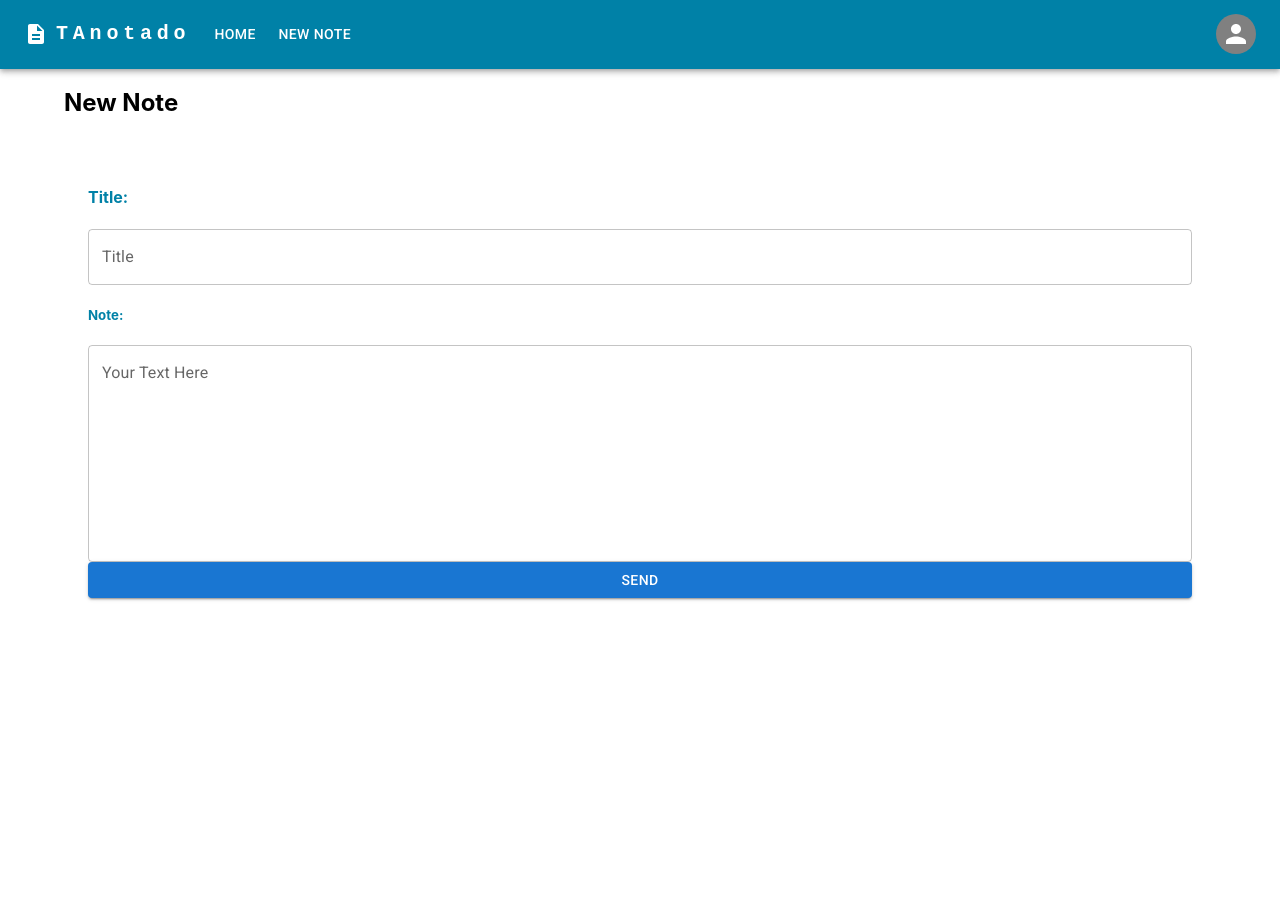
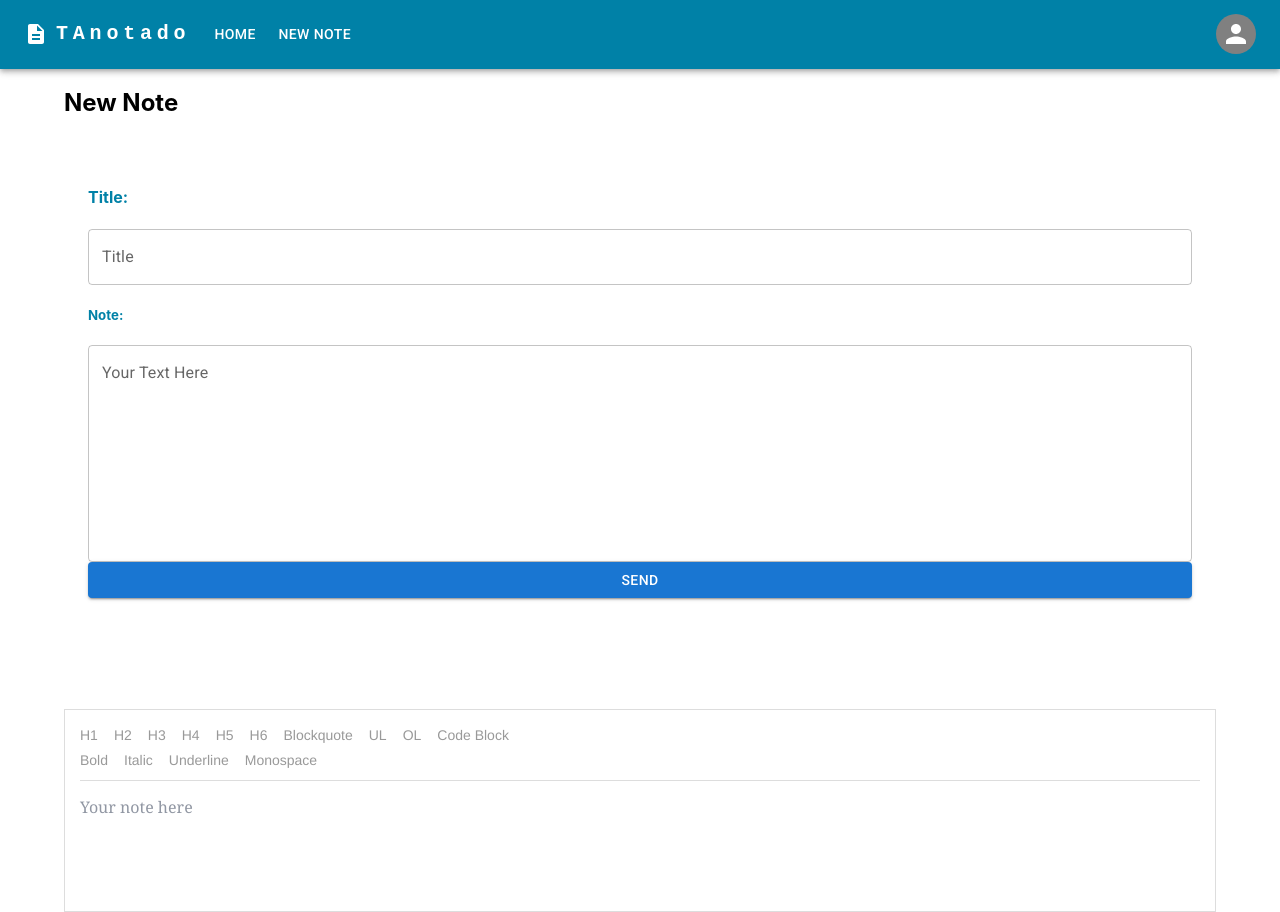
Before and after one commit to Vsa1410/tanotado-front, a React (Create React App) app: page /newnote in a window 1280 px wide. Before the commit the page ends 800 px from the top, so only its background shows below. Built offline with nearby package versions, Linux system fonts and the light colour scheme.

Commit message:
Backup and trying to implement a rich Text Editor from Draft

```diff
--- a/src/screens/Notes/index/index.js
+++ b/src/screens/Notes/index/index.js
@@ -83,6 +83,7 @@ function NotesScreen (){
                         date={dayjs(note.date).format('DD/MM/YYYY')}
                         title={note.title}
                         body={note.body}
+                        id={note._id}
                         />
                         ))}
                     </Grid>
--- a/src/screens/Notes/index/notescard/index.js
+++ b/src/screens/Notes/index/notescard/index.js
@@ -1,8 +1,18 @@
 import React, { Fragment } from "react";
 import dayjs from 'dayjs'
 import {Grid, Button, CardContent, Typography, Card, CardActions} from '@mui/material'
+import {useState} from 'react'
+import axios from "axios";
+import baseURL from "../../../../services/api";
+import {Navigate} from 'react-dom'
+
+
 
 function NotesCard(props){
+
+
+
+
     return(
            <Fragment>
 
@@ -23,7 +33,7 @@ function NotesCard(props){
 
                             </CardContent>
                             <CardActions className="date">
-                                <Button size="small">Learn More</Button>
+                                <Button size="small" >See more</Button>
                                 <Typography variant="caption text">
                                     {props.date}
 
--- a/src/screens/Notes/newnotes/index.js
+++ b/src/screens/Notes/newnotes/index.js
@@ -5,12 +5,14 @@ import 'draft-js/dist/Draft.css';
 import MyEditor from "./note";
 import EditorComponent from "./note";
 import NoteText from "./note";
+import RichEditorExample from "./note/richEditor";
 
 function NewNote(){
     return(
         <Container>
             <h2>New Note</h2>
             <NoteText/>
+            <RichEditorExample/>
         </Container>
 
     )
--- /dev/null
+++ b/src/screens/Notes/newnotes/note/richEditor/index.js
@@ -0,0 +1,206 @@
+import React from "react";
+import ReactDOM from 'react-dom';
+import {Editor, EditorState, RichUtils, getDefaultKeyBinding} from 'draft-js'
+import './richEditor.css';
+
+
+
+      class RichEditorExample extends React.Component {
+        constructor(props) {
+          super(props);
+          this.state = {editorState: EditorState.createEmpty()};
+
+          this.focus = () => this.refs.editor.focus();
+          this.onChange = (editorState) => this.setState({editorState});
+
+          this.handleKeyCommand = this._handleKeyCommand.bind(this);
+          this.mapKeyToEditorCommand = this._mapKeyToEditorCommand.bind(this);
+          this.toggleBlockType = this._toggleBlockType.bind(this);
+          this.toggleInlineStyle = this._toggleInlineStyle.bind(this);
+        }
+
+        _handleKeyCommand(command, editorState) {
+          const newState = RichUtils.handleKeyCommand(editorState, command);
+          if (newState) {
+            this.onChange(newState);
+            return true;
+          }
+          return false;
+        }
+
+        _mapKeyToEditorCommand(e) {
+          if (e.keyCode === 9 /* TAB */) {
+            const newEditorState = RichUtils.onTab(
+              e,
+              this.state.editorState,
+              4, /* maxDepth */
+            );
+            if (newEditorState !== this.state.editorState) {
+              this.onChange(newEditorState);
+            }
+            return;
+          }
+          return getDefaultKeyBinding(e);
+        }
+
+        _toggleBlockType(blockType) {
+          this.onChange(
+            RichUtils.toggleBlockType(
+              this.state.editorState,
+              blockType
+            )
+          );
+        }
+
+        _toggleInlineStyle(inlineStyle) {
+          this.onChange(
+            RichUtils.toggleInlineStyle(
+              this.state.editorState,
+              inlineStyle
+            )
+          );
+        }
+
+        render() {
+          const {editorState} = this.state;
+
+          // If the user changes block type before entering any text, we can
+          // either style the placeholder or hide it. Let's just hide it now.
+          let className = 'RichEditor-editor';
+          var contentState = editorState.getCurrentContent();
+          if (!contentState.hasText()) {
+            if (contentState.getBlockMap().first().getType() !== 'unstyled') {
+              className += ' RichEditor-hidePlaceholder';
+            }
+          }
+
+          return (
+            <div className="RichEditor-root">
+              <BlockStyleControls
+                editorState={editorState}
+                onToggle={this.toggleBlockType}
+              />
+              <InlineStyleControls
+                editorState={editorState}
+                onToggle={this.toggleInlineStyle}
+              />
+              <div className={className} onClick={this.focus}>
+                <Editor
+                  blockStyleFn={getBlockStyle}
+                  customStyleMap={styleMap}
+                  editorState={editorState}
+                  handleKeyCommand={this.handleKeyCommand}
+                  keyBindingFn={this.mapKeyToEditorCommand}
+                  onChange={this.onChange}
+                  placeholder="Your note here"
+                  ref="editor"
+                  spellCheck={true}
+                />
+              </div>
+            </div>
+          );
+        }
+      }
+
+      // Custom overrides for "code" style.
+      const styleMap = {
+        CODE: {
+          backgroundColor: 'rgba(0, 0, 0, 0.05)',
+          fontFamily: '"Inconsolata", "Menlo", "Consolas", monospace',
+          fontSize: 16,
+          padding: 2,
+        },
+      };
+
+      function getBlockStyle(block) {
+        switch (block.getType()) {
+          case 'blockquote': return 'RichEditor-blockquote';
+          default: return null;
+        }
+      }
+
+      class StyleButton extends React.Component {
+        constructor() {
+          super();
+          this.onToggle = (e) => {
+            e.preventDefault();
+            this.props.onToggle(this.props.style);
+          };
+        }
+
+        render() {
+          let className = 'RichEditor-styleButton';
+          if (this.props.active) {
+            className += ' RichEditor-activeButton';
+          }
+
+          return (
+            <span className={className} onMouseDown={this.onToggle}>
+              {this.props.label}
+            </span>
+          );
+        }
+      }
+
+      const BLOCK_TYPES = [
+        {label: 'H1', style: 'header-one'},
+        {label: 'H2', style: 'header-two'},
+        {label: 'H3', style: 'header-three'},
+        {label: 'H4', style: 'header-four'},
+        {label: 'H5', style: 'header-five'},
+        {label: 'H6', style: 'header-six'},
+        {label: 'Blockquote', style: 'blockquote'},
+        {label: 'UL', style: 'unordered-list-item'},
+        {label: 'OL', style: 'ordered-list-item'},
+        {label: 'Code Block', style: 'code-block'},
+      ];
+
+      const BlockStyleControls = (props) => {
+        const {editorState} = props;
+        const selection = editorState.getSelection();
+        const blockType = editorState
+          .getCurrentContent()
+          .getBlockForKey(selection.getStartKey())
+          .getType();
+
+        return (
+          <div className="RichEditor-controls">
+            {BLOCK_TYPES.map((type) =>
+              <StyleButton
+                key={type.label}
+                active={type.style === blockType}
+                label={type.label}
+                onToggle={props.onToggle}
+                style={type.style}
+              />
+            )}
+          </div>
+        );
+      };
+
+      var INLINE_STYLES = [
+        {label: 'Bold', style: 'BOLD'},
+        {label: 'Italic', style: 'ITALIC'},
+        {label: 'Underline', style: 'UNDERLINE'},
+        {label: 'Monospace', style: 'CODE'},
+      ];
+
+      const InlineStyleControls = (props) => {
+        const currentStyle = props.editorState.getCurrentInlineStyle();
+
+        return (
+          <div className="RichEditor-controls">
+            {INLINE_STYLES.map((type) =>
+              <StyleButton
+                key={type.label}
+                active={currentStyle.has(type.style)}
+                label={type.label}
+                onToggle={props.onToggle}
+                style={type.style}
+              />
+            )}
+          </div>
+        );
+      };
+
+      export default RichEditorExample
--- /dev/null
+++ b/src/screens/Notes/newnotes/note/richEditor/richEditor.css
@@ -0,0 +1,63 @@
+.RichEditor-root {
+    background: #fff;
+    border: 1px solid #ddd;
+    font-family: 'Georgia', serif;
+    font-size: 14px;
+    padding: 15px;
+  }
+
+  .RichEditor-editor {
+    border-top: 1px solid #ddd;
+    cursor: text;
+    font-size: 16px;
+    margin-top: 10px;
+  }
+
+  .RichEditor-editor .public-DraftEditorPlaceholder-root,
+  .RichEditor-editor .public-DraftEditor-content {
+    margin: 0 -15px -15px;
+    padding: 15px;
+  }
+
+  .RichEditor-editor .public-DraftEditor-content {
+    min-height: 100px;
+  }
+
+  .RichEditor-hidePlaceholder .public-DraftEditorPlaceholder-root {
+    display: none;
+  }
+
+  .RichEditor-editor .RichEditor-blockquote {
+    border-left: 5px solid #eee;
+    color: #666;
+    font-family: 'Hoefler Text', 'Georgia', serif;
+    font-style: italic;
+    margin: 16px 0;
+    padding: 10px 20px;
+  }
+
+  .RichEditor-editor .public-DraftStyleDefault-pre {
+    background-color: rgba(0, 0, 0, 0.05);
+    font-family: 'Inconsolata', 'Menlo', 'Consolas', monospace;
+    font-size: 16px;
+    padding: 20px;
+  }
+
+  .RichEditor-controls {
+    font-family: 'Helvetica', sans-serif;
+    font-size: 14px;
+    margin-bottom: 5px;
+    user-select: none;
+  }
+
+  .RichEditor-styleButton {
+    color: #999;
+    cursor: pointer;
+    margin-right: 16px;
+    padding: 2px 0;
+    display: inline-block;
+  }
+
+  .RichEditor-activeButton {
+    color: #5890ff;
+  }
```
Also changed, not shown: src/screens/Notes/newnotes/note/index.js (line endings or trailing spaces).
